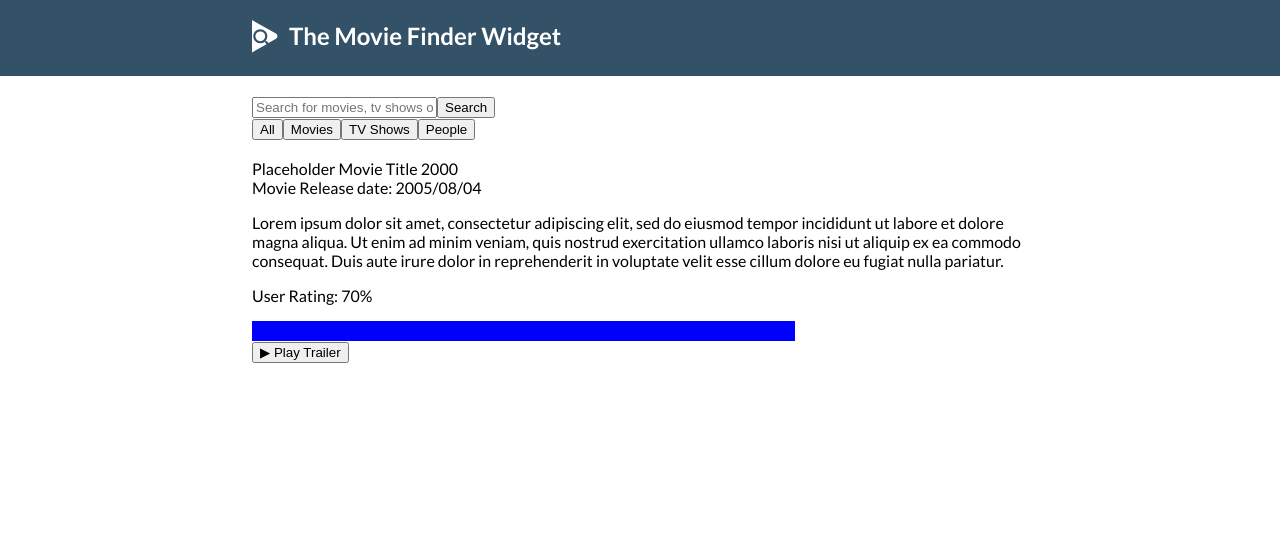
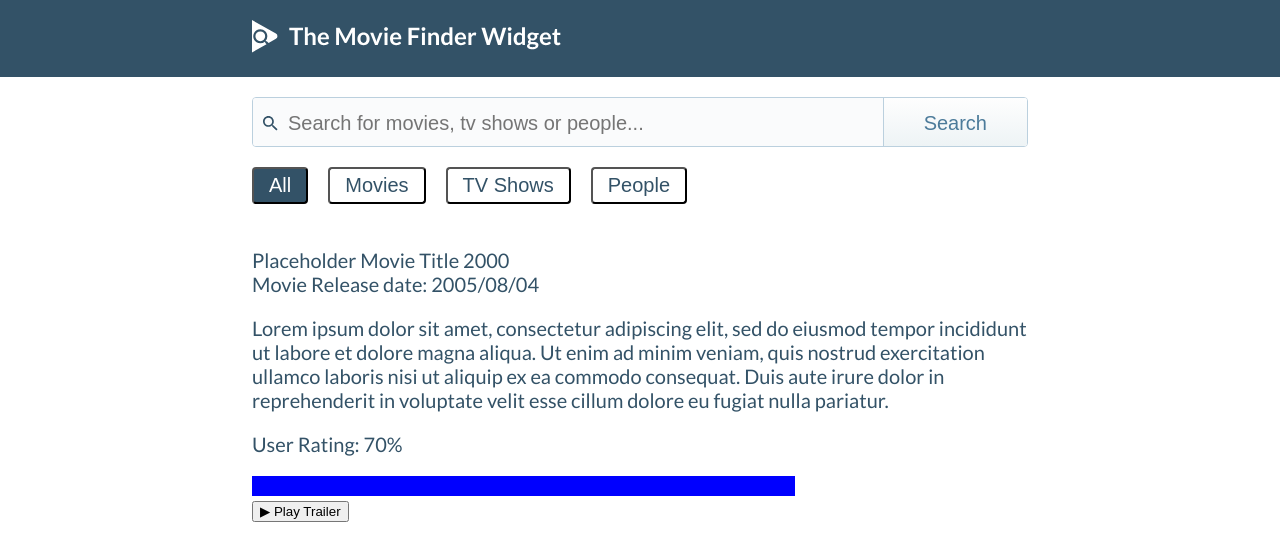
Before and after one commit to travisricks/movie-finder-widget, a React (Create React App) app: page / in a window 1280 px wide. Shown: the top 560 px of the page. Built offline with nearby package versions, Linux system fonts and the light colour scheme.

Commit message:
style search component

```diff
--- a/src/components/Search.js
+++ b/src/components/Search.js
@@ -8,21 +8,23 @@ export default class Search extends React.Component {
 
   render() {
     return (
-      <div>
-        <form className="" onSubmit={this.handleFormSubmit}>
-          <input
-            className=""
-            type="text"
-            name="text"
-            placeholder="Search for movies, tv shows or people..."
-          />
-          <button className="button">Search</button>
+      <div className="search">
+        <form className="search-form" onSubmit={this.handleFormSubmit}>
+          <div className="input-wrapper">
+            <input
+              className="search-form__input"
+              type="text"
+              name="text"
+              placeholder="Search for movies, tv shows or people..."
+            />
+            <button className="search-form__button">Search</button>
+          </div>
         </form>
         <div>
-          <button>All</button>
-          <button>Movies</button>
-          <button>TV Shows</button>
-          <button>People</button>
+          <button className="filter-button filter-button-active">All</button>
+          <button className="filter-button">Movies</button>
+          <button className="filter-button">TV Shows</button>
+          <button className="filter-button">People</button>
         </div>
       </div>
     );
--- a/src/styles/base/_base.scss
+++ b/src/styles/base/_base.scss
@@ -10,8 +10,9 @@ html {
 
 body {
   // background-color: $color-blue;
-  font-family: 'Lato', sans-serif;
+  font-family: "Lato", sans-serif;
   font-size: $size-m; // 16px
+  color: $color-blue;
 }
 
 button {
--- a/src/styles/base/_variables.scss
+++ b/src/styles/base/_variables.scss
@@ -3,7 +3,7 @@ $color-blue: #335267;
 
 // Spacing
 $size-s: 1.2rem;
-$size-m: 1.6rem;
+$size-m: 2rem;
 $size-l: 3.2rem;
 $size-xl: 4.8rem;
 
--- /dev/null
+++ b/src/styles/components/_search.scss
@@ -0,0 +1,122 @@
+.search {
+  margin-bottom: $size-m;
+}
+.input-wrapper {
+  position: relative;
+  width: 100%;
+  height: 50px;
+  border: 1px solid lighten($color-blue, 50%);
+  border-radius: 4px;
+  overflow: hidden;
+  margin-bottom: $size-m;
+}
+
+.search-form__input {
+  background: url(../../Icons-search.svg) no-repeat scroll 10px 18px;
+  background-size: 2%;
+  background-color: #fafbfc;
+  border: none;
+  padding: $size-m;
+  padding-left: 35px;
+  font-size: 2rem;
+  width: 100%;
+  height: 50px;
+  overflow: hidden;
+  color: $color-blue;
+
+  &:placeholder-shown {
+    color: lighten($color-blue, 15%);
+  }
+
+  &:focus {
+    background-color: white;
+    border: 1px solid $color-blue;
+    border-radius: 4px 0 0 4px;
+    outline: none;
+  }
+}
+
+.search-form__button {
+  position: absolute;
+  top: 0;
+  right: 0;
+  z-index: 2;
+  padding: 0 40px;
+  height: 50px;
+  font-size: 2rem;
+  color: lighten($color-blue, 15%);
+  background: rgb(237, 243, 245);
+  background: linear-gradient(
+    0deg,
+    rgba(237, 243, 245, 1) 0%,
+    rgba(254, 254, 254, 1) 100%
+  );
+  border: none;
+  border-left: 1px solid lighten($color-blue, 50%);
+
+  &:hover {
+    background: rgb(250, 251, 252);
+    background: linear-gradient(
+      0deg,
+      rgba(250, 251, 252, 1) 0%,
+      rgba(254, 254, 254, 1) 100%
+    );
+    cursor: pointer;
+  }
+
+  &:active {
+    background: rgb(250, 251, 252);
+    background: rgb(250, 251, 252);
+    background: linear-gradient(
+      0deg,
+      rgba(250, 251, 252, 1) 0%,
+      rgba(250, 251, 253, 1) 95%,
+      rgba(234, 237, 240, 1) 98%,
+      rgba(191, 202, 211, 1) 100%
+    );
+    outline: none;
+  }
+
+  &:focus {
+    outline: none;
+  }
+
+  &:visited {
+    outline: none;
+  }
+}
+
+.filter-button {
+  margin-right: $size-m;
+  padding: 5px 1.5rem;
+  font-size: 2rem;
+  color: $color-blue;
+  background: none;
+  border-radius: 4px;
+  overflow: hidden;
+  outline: none;
+
+  &:hover {
+    cursor: pointer;
+    background: lighten($color-blue, 65%);
+  }
+
+  &:active {
+    outline: none;
+  }
+
+  &:focus {
+    outline: none;
+  }
+}
+
+.filter-button-active {
+  background: $color-blue;
+  color: white;
+
+  &:hover {
+    cursor: pointer;
+    background: lighten($color-blue, 65%);
+    color: $color-blue;
+  }
+}
--- a/src/styles/styles.scss
+++ b/src/styles/styles.scss
@@ -4,6 +4,7 @@
 @import "./base/container";
 @import "./components/app";
 @import "./components/header";
+@import "./components/search";
 
 
 * {
```
Also changed, not shown: src/Icons-search.svg (added).
